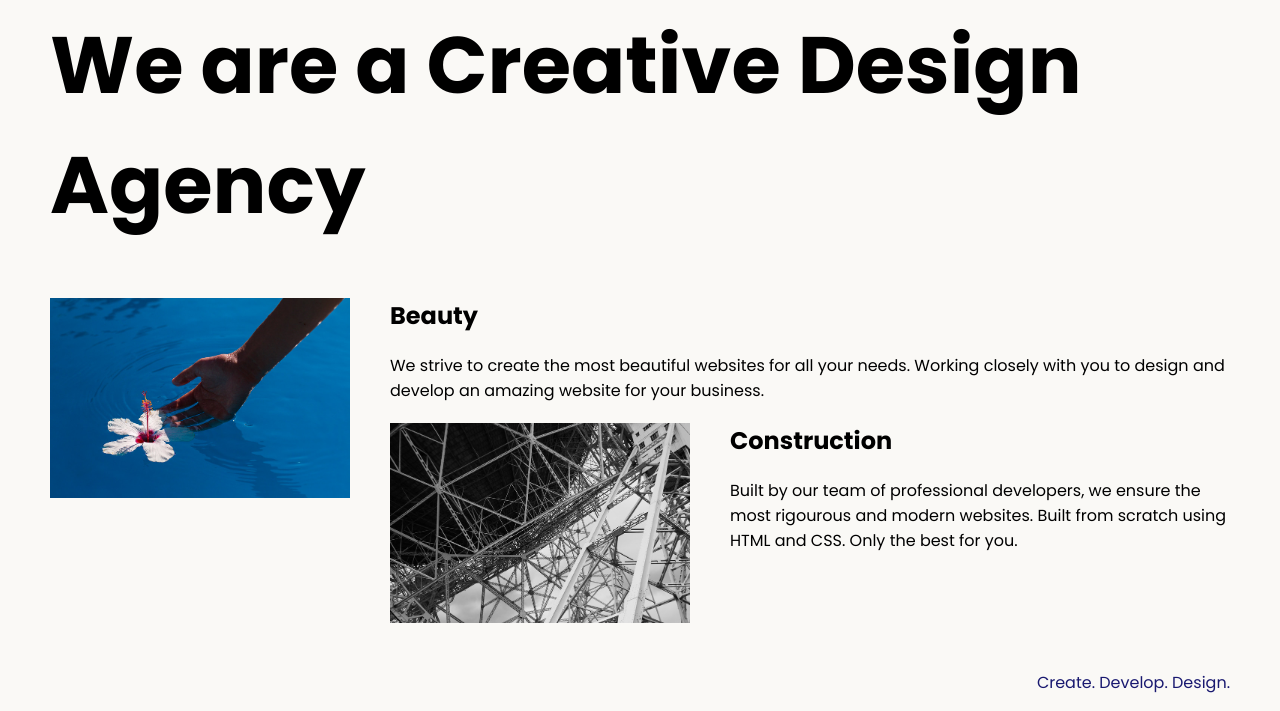
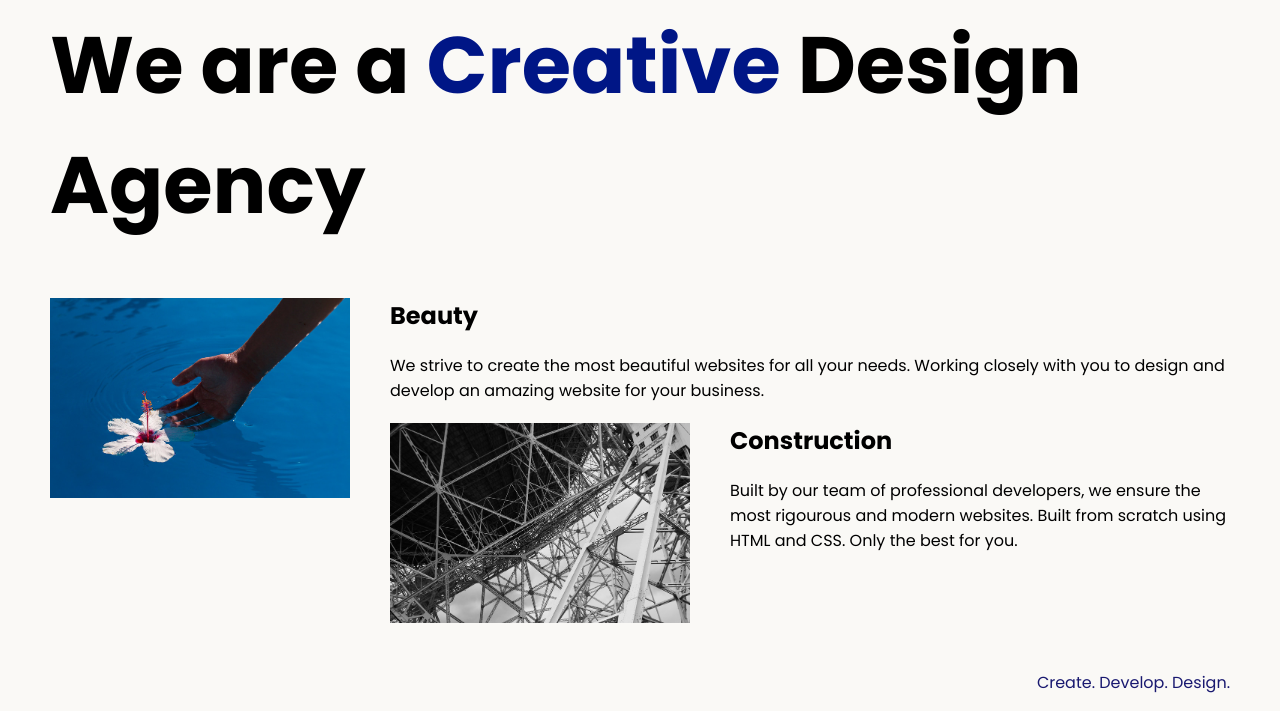
Before and after one commit to Bryan2397/Web-design-Agency, a plain HTML site: page 8.4 Web Design Agency Project/index.html in a window 1280 px wide. Shown: the part 99-810 px from the top of the page. Drawn offline with Linux system fonts and the light colour scheme.

Commit message:
Update index.html

```diff
--- a/8.4 Web Design Agency Project/index.html
+++ b/8.4 Web Design Agency Project/index.html
@@ -14,7 +14,7 @@
 <body>
   <div class="main">
     <img class="logo" src="./assets/images/logo.png" alt="logo">
-    <h1>We are a Creative Design Agency</h1>
+    <h1>We are a <span class="creative" style="color: rgb(0, 22, 134);">Creative</span> Design Agency</h1>
     <div class="left card"><img class="tile-image" src="./assets/images/beautiful.jpg" alt="hand and flower in water">
       <h2 class="card-title">Beauty</h2>
       <p class="card-text">We strive to create the most beautiful websites for all your needs. Working closely with you
```
